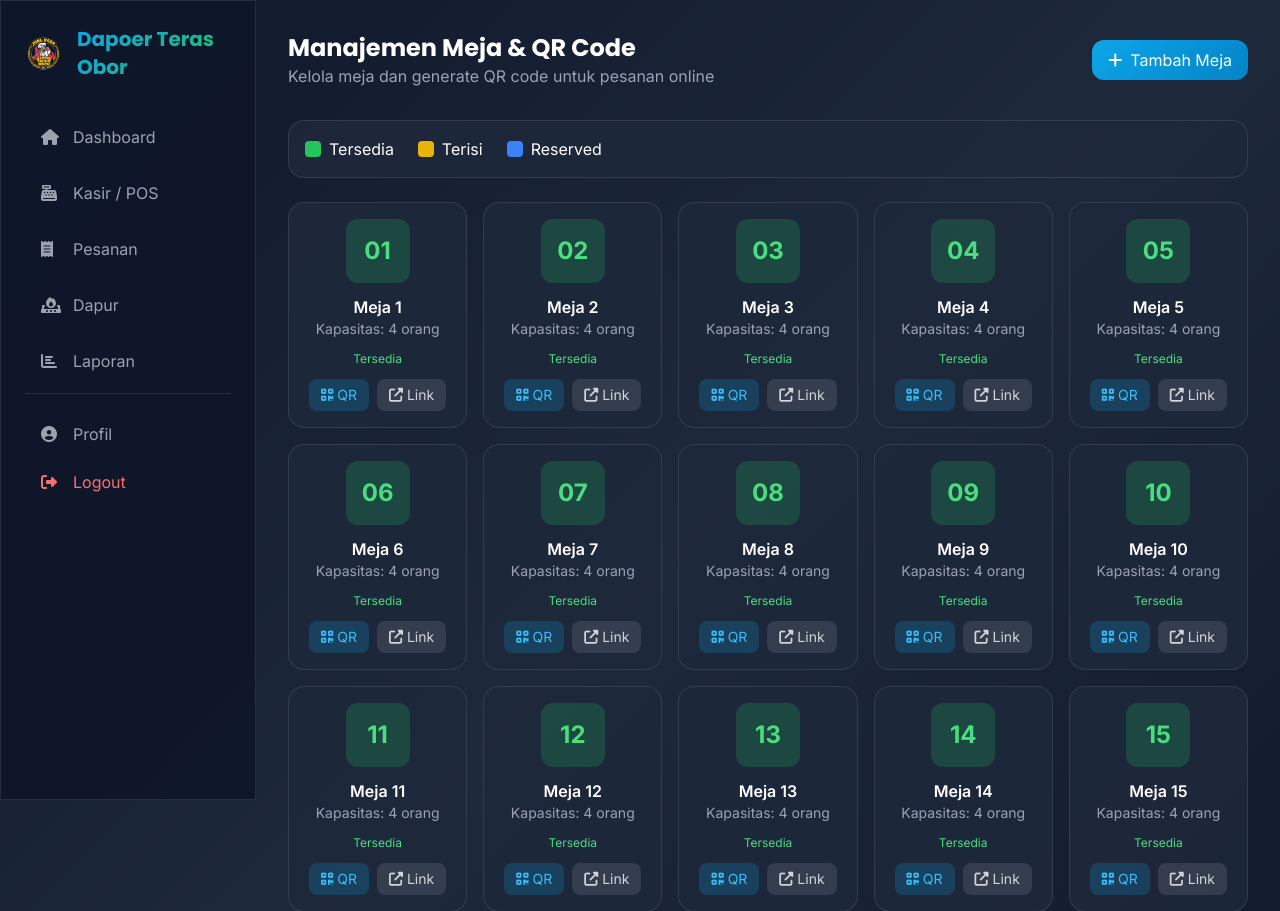
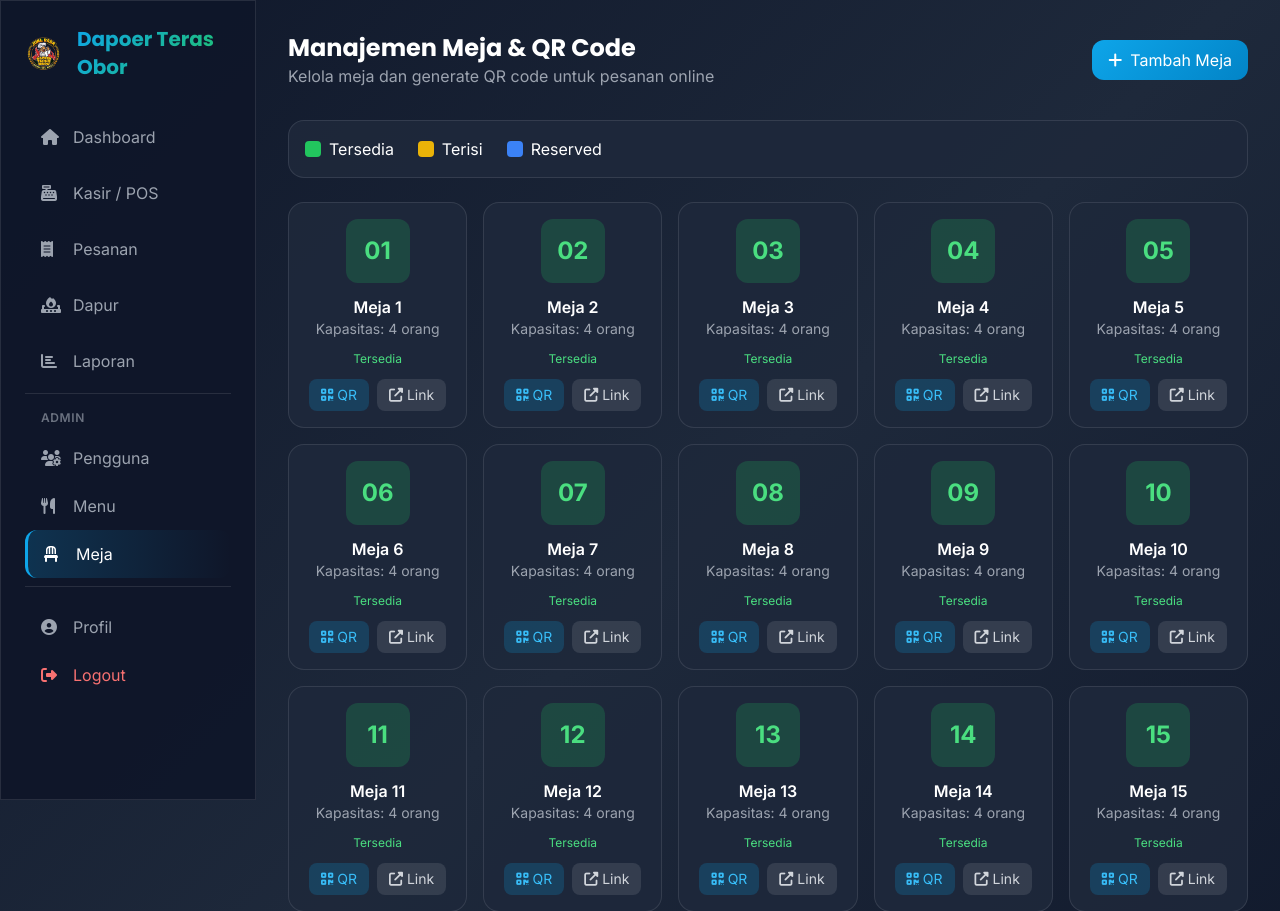
Before and after one commit to Bucin404/KASIR, a Flask app: page /admin/tables in a window 1280 px wide. Shown: the top 911 px of the page. Run offline with Flask 3, Linux system fonts and the light colour scheme; a user stored in the database is signed in; some libraries are stand-ins or nearby versions.

Commit message:
Fix admin section not showing in sidebar
- Change condition from current_user.role == 'admin' to current_user.has_role('admin')
- Also include manager role for admin section access
- User model uses has_role() method, not role property

Co-authored-by: Bucin404 <64872316+Bucin404@users.noreply.github.com>

```diff
--- a/templates/partials/_sidebar.html
+++ b/templates/partials/_sidebar.html
@@ -34,7 +34,7 @@
                 <span>Laporan</span>
             </a>
 
-            {% if current_user.role == 'admin' %}
+            {% if current_user.has_role('admin') or current_user.has_role('manager') %}
             <!-- Admin Section -->
             <div class="pt-4 mt-4 border-t border-white/10">
                 <p class="px-4 text-xs font-semibold text-gray-500 uppercase tracking-wider mb-2">Admin</p>
```
